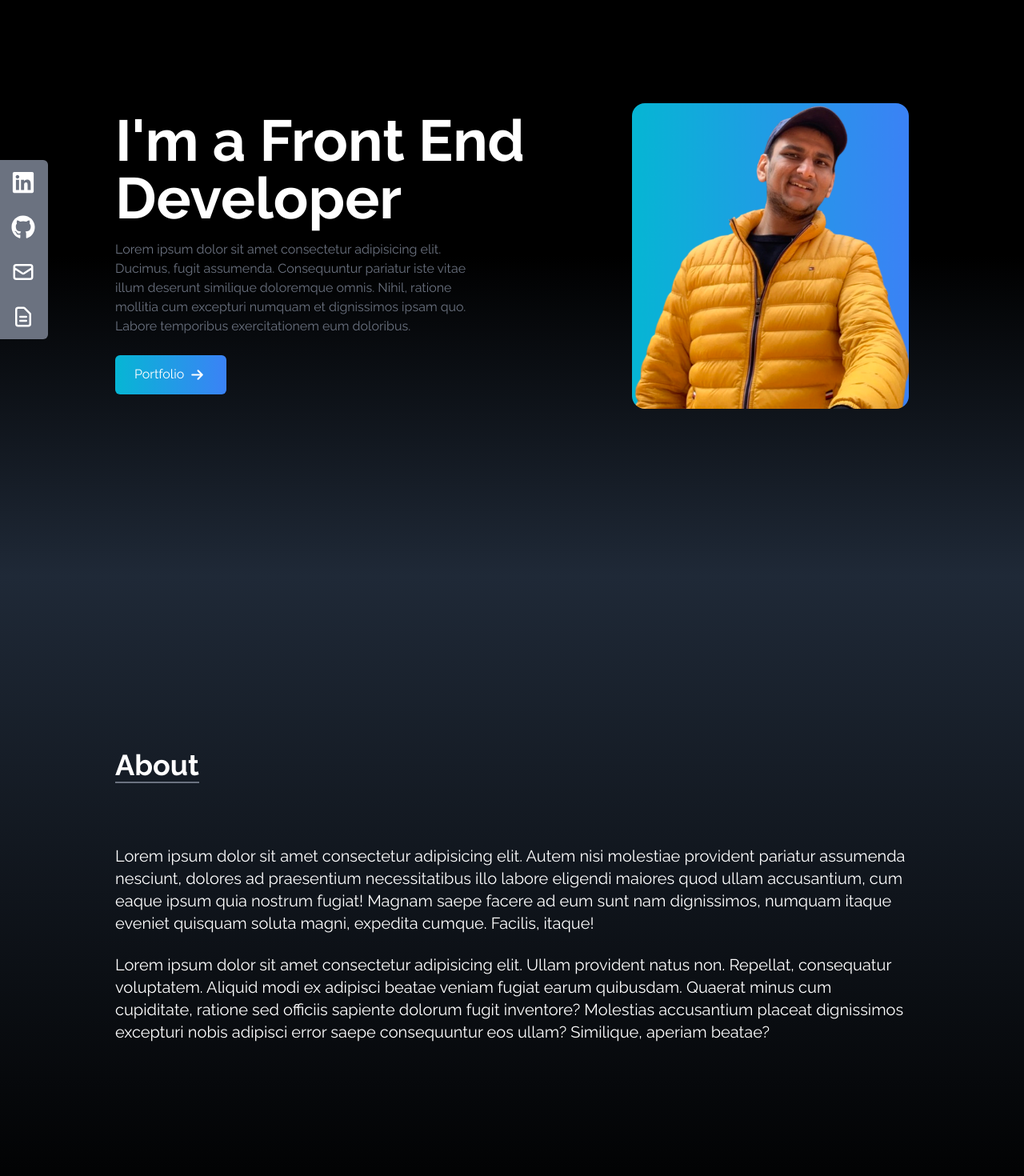
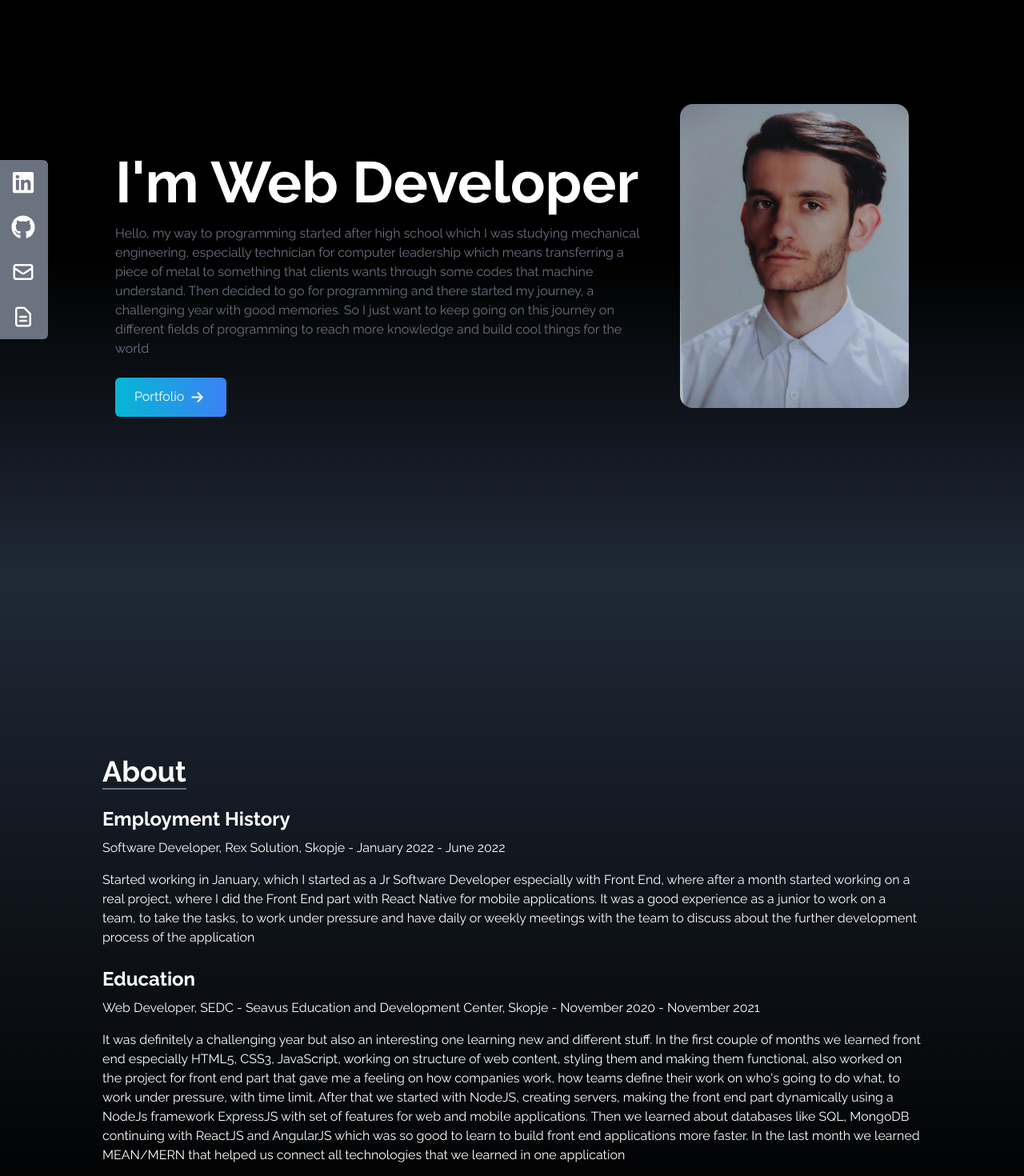
Before and after one commit to LiMi0000/portfolio, a React (Create React App) app: page / in a window 1280 px wide. Shown: the part 80-1550 px from the top of the page at 80% size. Built offline with nearby package versions, Linux system fonts and the light colour scheme; the HTML template or start-up script is replaced by a standard one.

Commit message:
project-done

```diff
--- a/public/index.html
+++ b/public/index.html
@@ -24,7 +24,7 @@
       work correctly both with client-side routing and a non-root public URL.
       Learn how to configure a non-root public URL by running `npm run build`.
     -->
-    <title>React App</title>
+    <title>Çlirim Misini Portfolio</title>
   </head>
   <body>
     <noscript>You need to enable JavaScript to run this app.</noscript>
--- a/src/components/About.jsx
+++ b/src/components/About.jsx
@@ -6,28 +6,62 @@ const About = () => {
       name="about"
       className="h-screen w-full bg-gradient-to-b  from-gray-800  to-black text-white"
     >
-      <div className="max-w-screen-lg p-4 mx-auto flex flex-col justify-center w-full h-full">
-        <div className="">
+      <div className="max-w-screen-lg mx-auto flex flex-col justify-center w-full h-full">
+        <div className="mt-40">
           <p className="text-4xl font-bold inline border-b-2 border-gray-500">
             About
           </p>
         </div>
-        <p className="text-xl mt-20">
-          Lorem ipsum dolor sit amet consectetur adipisicing elit. Autem nisi
-          molestiae provident pariatur assumenda nesciunt, dolores ad
-          praesentium necessitatibus illo labore eligendi maiores quod ullam
-          accusantium, cum eaque ipsum quia nostrum fugiat! Magnam saepe facere
-          ad eum sunt nam dignissimos, numquam itaque eveniet quisquam soluta
-          magni, expedita cumque. Facilis, itaque!
+        {/* <p className="text-m mt-8">
+          In the high school i was studying mechanical engineering, especially
+          technician for computer leadership which means transferring a piece of
+          metal to something that clients wants through some codes that machine
+          understand. After that i decided for further studying to go with
+          programming and started my journey in Seavus. It was an amazing year
+          with some hard times and good times obviously, but going through ton
+          of homework and projects that we have through that year it really
+          helped us a lot learning about programming. As a junior i want to
+          start in any field to begin my journey on programming world and i'm
+          ready to work and give everything that i know with everyone i work,
+          collaborating with teams, learning more new technologies that are
+          coming up, adapting to different ways of working, meeting and
+          communicating with new people.
+        </p> */}
+        <br />
+        <p className="text-2xl font-bold text-white pb-2">Employment History</p>
+        <p className="pb-4">
+          Software Developer, Rex Solution, Skopje - January 2022 - June 2022
+        </p>
+        <p className="text-m">
+          Started working in January, which I started as a Jr Software Developer
+          especially with Front End, where after a month started working on a
+          real project, where I did the Front End part with React Native for
+          mobile applications. It was a good experience as a junior to work on a
+          team, to take the tasks, to work under pressure and have daily or
+          weekly meetings with the team to discuss about the further development
+          process of the application
         </p>
         <br />
-        <p className="text-xl">
-          Lorem ipsum dolor sit amet consectetur adipisicing elit. Ullam
-          provident natus non. Repellat, consequatur voluptatem. Aliquid modi ex
-          adipisci beatae veniam fugiat earum quibusdam. Quaerat minus cum
-          cupiditate, ratione sed officiis sapiente dolorum fugit inventore?
-          Molestias accusantium placeat dignissimos excepturi nobis adipisci
-          error saepe consequuntur eos ullam? Similique, aperiam beatae?
+        <p className="text-2xl font-bold text-white pb-2">Education</p>
+        <p className="pb-4">
+          Web Developer, SEDC - Seavus Education and Development Center, Skopje
+          - November 2020 - November 2021
+        </p>
+        <p className="text-m">
+          It was definitely a challenging year but also an interesting one
+          learning new and different stuff. In the first couple of months we
+          learned front end especially HTML5, CSS3, JavaScript, working on
+          structure of web content, styling them and making them functional,
+          also worked on the project for front end part that gave me a feeling
+          on how companies work, how teams define their work on who's going to
+          do what, to work under pressure, with time limit. After that we
+          started with NodeJS, creating servers, making the front end part
+          dynamically using a NodeJs framework ExpressJS with set of features
+          for web and mobile applications. Then we learned about databases like
+          SQL, MongoDB continuing with ReactJS and AngularJS which was so good
+          to learn to build front end applications more faster. In the last
+          month we learned MEAN/MERN that helped us connect all technologies
+          that we learned in one application
         </p>
       </div>
     </div>
--- a/src/components/Contact.jsx
+++ b/src/components/Contact.jsx
@@ -9,7 +9,7 @@ const Contact = () => {
       <div className="flex flex-col p-4 justify-center max-w-screen-lg mx-auto h-full">
         <div className="pb-8">
           <p className="text-4xl font-bold inline border-b-2 border-gray-500">
-            Contact
+            Get in Touch
           </p>
           <p className="py-6">Submit the form to get in touch with me</p>
         </div>
@@ -39,7 +39,7 @@ const Contact = () => {
               className="p-2 bg-transparent border-2 rounded-md text-white focus:outline-none"
             ></textarea>
             <button className="text-white bg-gradient-to-b from-cyan-500 to-blue-500 px-6 py-2 my-8 mx-auto flex items-center rounded-md hover:font-bold hover:text-white hover:scale-110 duration-200">
-              Let's talk
+              Submit
             </button>
           </form>
         </div>
--- a/src/components/Experience.jsx
+++ b/src/components/Experience.jsx
@@ -11,7 +11,7 @@ const Experience = () => {
       <div className="max-w-screen-lg mx-auto p-4 flex flex-col justify-center w-full h-full text-white">
         <div className="">
           <p className="text-4xl font-bold inline border-b-2 border-gray-500">
-            Experience
+            Skills
           </p>
           <p className="py-6">These are the technologies I've worked with</p>
         </div>
--- a/src/components/Home.jsx
+++ b/src/components/Home.jsx
@@ -8,21 +8,25 @@ const Home = () => {
   return (
     <div
       name="home"
-      className="h-screen w-full bg-gradient-to-b  from-black via-black to-gray-800"
+      className="h-screen w-full bg-gradient-to-b from-black via-black to-gray-800"
     >
       <div className="max-w-screen-lg mx-auto flex flex-col items-center justify-center h-full px-4 md:flex-row">
-        <div className="flex flex-col justify-center h-full">
-          <h2 className="text-4xl sm:text-7xl font-bold text-white">
-            I'm a Front End Developer
+        <div className="flex flex-col justify-center h-full mt-20 mr-10">
+          <h2 className="text-4xl sm:text-7xl font-bold text-white ">
+            I'm Web Developer
           </h2>
-          <p className="text-gray-500 py-4 max-w-md">
-            Lorem ipsum dolor sit amet consectetur adipisicing elit. Ducimus,
-            fugit assumenda. Consequuntur pariatur iste vitae illum deserunt
-            similique doloremque omnis. Nihil, ratione mollitia cum excepturi
-            numquam et dignissimos ipsam quo. Labore temporibus exercitationem
-            eum doloribus.
+          <p className="text-gray-500 py-4 max-w-4xl">
+            Hello, my way to programming started after high school which I was
+            studying mechanical engineering, especially technician for computer
+            leadership which means transferring a piece of metal to something
+            that clients wants through some codes that machine understand. Then
+            decided to go for programming and there started my journey, a
+            challenging year with good memories. So I just want to keep going on
+            this journey on different fields of programming to reach more
+            knowledge and build cool things for the world
           </p>
-          <div className="">
+
+          <div>
             <Link
               to="portfolio"
               smooth
@@ -36,11 +40,12 @@ const Home = () => {
             </Link>
           </div>
         </div>
-        <div className="">
+
+        <div>
           <img
             src={HeroImage}
-            alt="my_profile"
-            className="rounded-2xl mx-auto w-2/3 md:w-full"
+            alt="my profile"
+            className="rounded-2xl mx-auto w-2/3 md:w-96"
           />
         </div>
       </div>
@@ -49,3 +54,57 @@ const Home = () => {
 };
 
 export default Home;
+
+// const Home = () => {
+//   return (
+//     <div
+//       name="home"
+//       className="h-screen w-full bg-gradient-to-b  from-black via-black to-gray-800"
+//     >
+//       <div className="max-w-screen-lg mx-auto flex flex-col items-center justify-center h-full px-4 md:flex-row">
+//         <div className="flex flex-col justify-center h-full">
+//           <h2 className="text-2xl sm:text-7xl font-bold text-white">
+//             I'm a Web Developer
+//           </h2>
+//           <p className="text-gray-500 py-4 max-w-lg">
+//             In the high school i was studying mechanical engineering, especially
+//             technician for computer leadership which means transferring a piece
+//             of metal to something that clients wants through some codes that
+//             machine understand. After that i decided for further studying to go
+//             with programming and started my journey in Seavus. It was an amazing
+//             year with some hard times and good times obviously, but going
+//             through ton of homework and projects that we have through that year
+//             it really helped us a lot learning about programming. As a junior i
+//             want to start in any field to begin my journey on programming world
+//             and i'm ready to work and give everything that i know with everyone
+//             i work, collaborating with teams, learning more new technologies
+//             that are coming up, adapting to different ways of working, meeting
+//             and communicating with new people.
+//           </p>
+//           <div className="">
+//             <Link
+//               to="portfolio"
+//               smooth
+//               duration={500}
+//               className="group text-white w-fit px-6 py-3 my-2 flex items-center rounded-md bg-gradient-to-r from-cyan-500 to-blue-500 cursor-pointer"
+//             >
+//               Portfolio
+//               <span className="group-hover:rotate-90 duration-300">
+//                 <HiOutlineArrowSmRight size={25} className="ml-1" />
+//               </span>
+//             </Link>
+//           </div>
+//         </div>
+//         <div className="">
+//           <img
+//             src={HeroImage}
+//             alt="my_profile"
+//             className="rounded-2xl mx-auto w-2/3 md:w-96"
+//           />
+//         </div>
+//       </div>
+//     </div>
+//   );
+// };
+
+// export default Home;
--- a/src/components/Navbar.jsx
+++ b/src/components/Navbar.jsx
@@ -13,7 +13,7 @@ const Navbar = () => {
         to="home"
         smooth
         duration={500}
-        className="text-5xl cursor-pointer font-signature ml-2"
+        className="text-5xl cursor-pointer ml-2"
       >
         Çlirim Misini
       </Link>
--- a/src/components/Portfolio.jsx
+++ b/src/components/Portfolio.jsx
@@ -9,7 +9,7 @@ const Portfolio = () => {
       className="w-full bg-gradient-to-b from-black to-gray-800 md:h-screen"
     >
       <div className="max-w-screen-lg p-4 mx-auto flex flex-col justify-center w-full h-full">
-        <div className="">
+        <div className="mt-32">
           <p className="text-4xl text-white font-bold inline border-b-2 border-gray-500">
             Portfolio
           </p>
```
Also changed, not shown: src/assets/heroImage.png.
